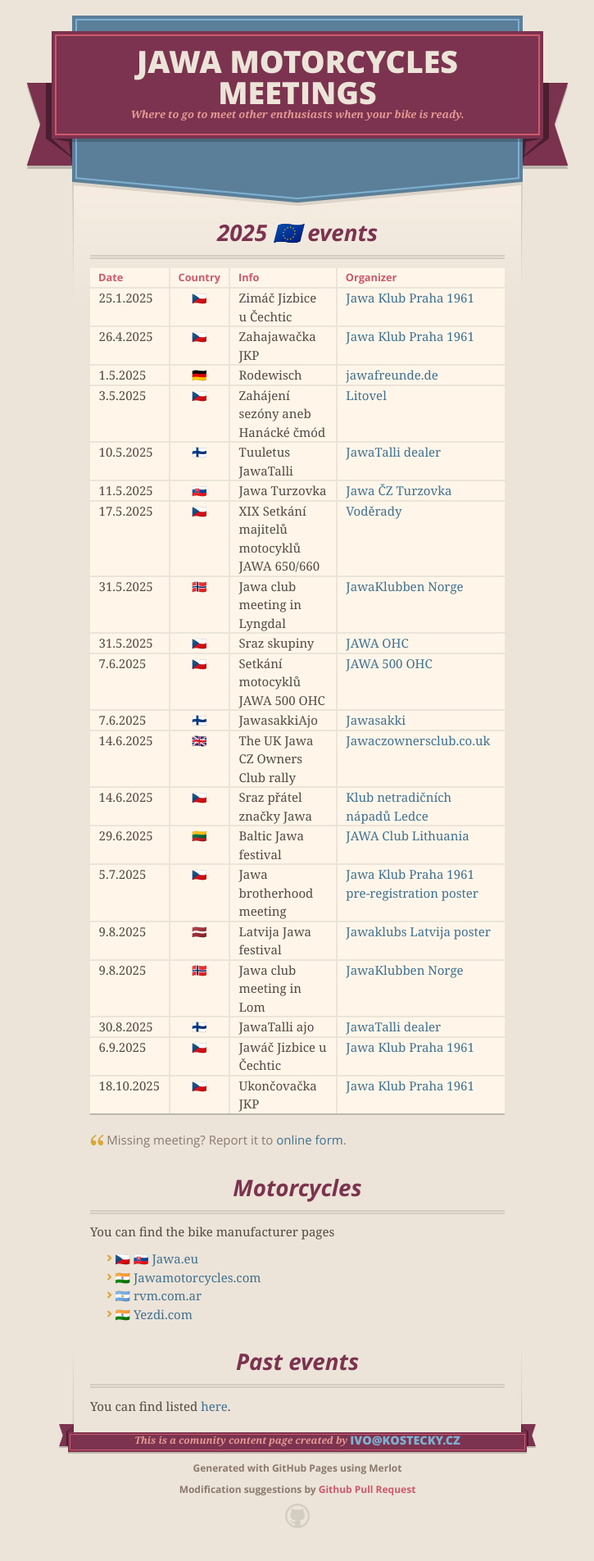
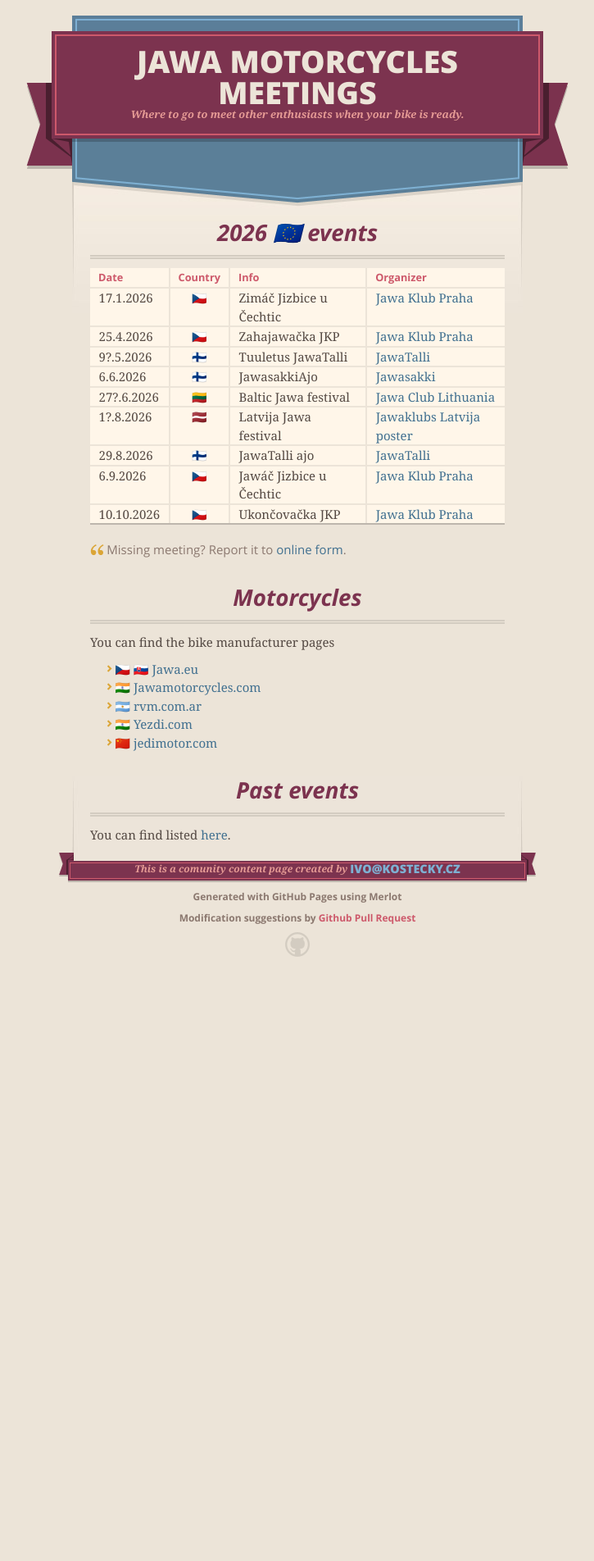
Before and after one commit to microkost/jawamotorcycles.cz, a Jekyll site: the page built from docs/index.md, in a window 1280 px wide. Shown: the whole page at 82% size, without its empty margins (277-1002 px from the left). Built offline with Jekyll 4.4.1, drawn with Linux system fonts in a browser that asks for light colours; our own code applies the rules of GitHub Pages for plain Markdown files; after the commit the page ends 1207 px from its top, so only the background shows below that.

Commit message:
season 2026 preparation

```diff
--- a/docs/index.md
+++ b/docs/index.md
@@ -2,30 +2,19 @@
 layout: default
 ---
 
-## 2025 🇪🇺 events
+## 2026 🇪🇺 events
 
 | Date | Country | Info | Organizer |
 | :--- | :---: | :--- | :--- |
-|  25.1.2025 | 🇨🇿 | Zimáč Jizbice u Čechtic | [Jawa Klub Praha 1961](http://www.jawaklub.cz/kalendar) |
-|  26.4.2025 | 🇨🇿 | Zahajawačka JKP | [Jawa Klub Praha 1961](http://www.jawaklub.cz/kalendar) |
-|   1.5.2025 | 🇩🇪 | Rodewisch | [jawafreunde.de](https://jawafreunde.de/index.php/beitrage-von-veranstaltungen) |
-|   3.5.2025 | 🇨🇿 | Zahájení sezóny aneb Hanácké čmód | [Litovel](https://www.facebook.com/events/965865398187620/) |
-|  10.5.2025 | 🇫🇮 | Tuuletus JawaTalli | [JawaTalli dealer](https://www.jawatalli.fi/news/) |
-|  11.5.2025 | 🇸🇰 | Jawa Turzovka | [Jawa ČZ Turzovka](https://www.facebook.com/events/1643415346258893/) |
-|  17.5.2025 | 🇨🇿 | XIX Setkání majitelů motocyklů JAWA 650/660 | [Voděrady](https://www.motorkari.cz/motoakce/akce/?aid=15662) |
-|  31.5.2025 | 🇳🇴 | Jawa club meeting in Lyngdal | [JawaKlubben Norge](http://jawaklubben.no/) |
-|  31.5.2025 | 🇨🇿 | Sraz skupiny | [JAWA OHC](https://www.facebook.com/events/1394221181547387) |
-|   7.6.2025 | 🇨🇿 | Setkání motocyklů JAWA 500 OHC | [JAWA 500 OHC](https://www.facebook.com/events/1177004126811472) |
-|   7.6.2025 | 🇫🇮 | JawasakkiAjo | [Jawasakki](https://www.jawasakki.fi/tapahtuma/jawasakkiajot-2025/) |
-|  14.6.2025 | 🇬🇧 | The UK Jawa CZ Owners Club rally | [Jawaczownersclub.co.uk](http://www.jawaczownersclub.co.uk/events.htm) |
-|  14.6.2025 | 🇨🇿 | Sraz přátel značky Jawa | [Klub netradičních nápadů Ledce](https://www.knnledce.cz/index.php?id=sraz-patel-jawy-a-malotraktor) |
-|  29.6.2025 | 🇱🇹 | Baltic Jawa festival | [JAWA Club Lithuania](https://www.facebook.com/profile.php?id=100077316098945&sk=events) |
-|   5.7.2025 | 🇨🇿 | Jawa brotherhood meeting | [Jawa Klub Praha 1961](http://www.jawaklub.cz/kalendar) [pre-registration](https://forms.gle/U27AujPFdqp9f8G9A) [poster](assets/2025/jawa-czechia-brotherhood-2025.jpg) |
-|   9.8.2025 | 🇱🇻 | Latvija Jawa festival | [Jawaklubs Latvija](https://www.facebook.com/Jawaklubs/events) [poster](assets/2025/jawa-latvia-2025.jpg) |
-|   9.8.2025 | 🇳🇴 | Jawa club meeting in Lom | [JawaKlubben Norge](http://jawaklubben.no/) |
-|  30.8.2025 | 🇫🇮 | JawaTalli ajo | [JawaTalli dealer](https://www.jawatalli.fi/news/) |
-|   6.9.2025 | 🇨🇿 | Jawáč Jizbice u Čechtic | [Jawa Klub Praha 1961](http://www.jawaklub.cz/kalendar) |
-| 18.10.2025 | 🇨🇿 | Ukončovačka JKP | [Jawa Klub Praha 1961](http://www.jawaklub.cz/kalendar) |
+|  17.1.2026 | 🇨🇿 | Zimáč Jizbice u Čechtic | [Jawa Klub Praha](http://www.jawaklub.cz/kalendar) |
+|  25.4.2026 | 🇨🇿 | Zahajawačka JKP | [Jawa Klub Praha](http://www.jawaklub.cz/kalendar) |
+|  9?.5.2026 | 🇫🇮 | Tuuletus JawaTalli | [JawaTalli](https://www.jawatalli.fi/news/) |
+|   6.6.2026 | 🇫🇮 | JawasakkiAjo | [Jawasakki](https://www.jawasakki.fi/tapahtuma/jawasakkiajot-2026/) |
+| 27?.6.2026 | 🇱🇹 | Baltic Jawa festival | [Jawa Club Lithuania](https://www.facebook.com/profile.php?id=100077316098945&sk=events) |
+|  1?.8.2026 | 🇱🇻 | Latvija Jawa festival | [Jawaklubs Latvija](https://www.facebook.com/Jawaklubs/events) [poster](assets/2026/jawa-latvia-2026.jpg) |
+|  29.8.2026 | 🇫🇮 | JawaTalli ajo | [JawaTalli](https://www.jawatalli.fi/news/) |
+|   6.9.2026 | 🇨🇿 | Jawáč Jizbice u Čechtic | [Jawa Klub Praha](http://www.jawaklub.cz/kalendar) |
+| 10.10.2026 | 🇨🇿 | Ukončovačka JKP | [Jawa Klub Praha](http://www.jawaklub.cz/kalendar) |
 
 [//]: # "https://github.com/ikatyang/emoji-cheat-sheet#country-flag"
 
@@ -40,6 +29,7 @@
 - 🇮🇳 [Jawamotorcycles.com](https://www.jawamotorcycles.com?utm_source=jawamotorcycles.cz)
 - 🇦🇷 [rvm.com.ar](https://rvm.com.ar/?utm_source=jawamotorcycles.cz)
 - 🇮🇳 [Yezdi.com](http://yezdi.com?utm_source=jawamotorcycles.cz)
+- 🇨🇳 [jedimotor.com](https://www.jedimotor.com/750cc/?utm_source=jawamotorcycles.cz)
 
 
 ## Past events
```
Also changed, not shown: docs/past-events.md (+28 -1 lines).
